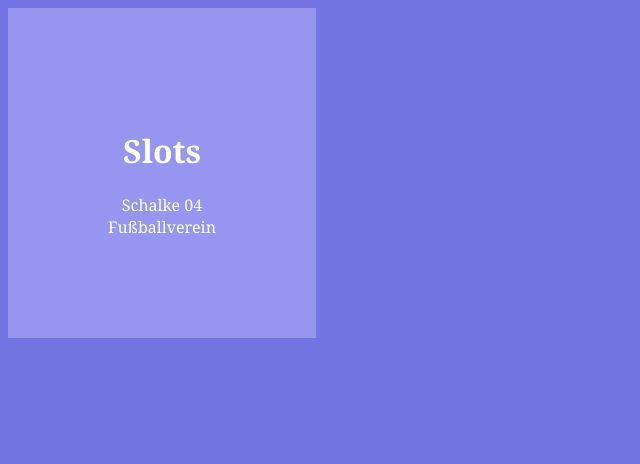
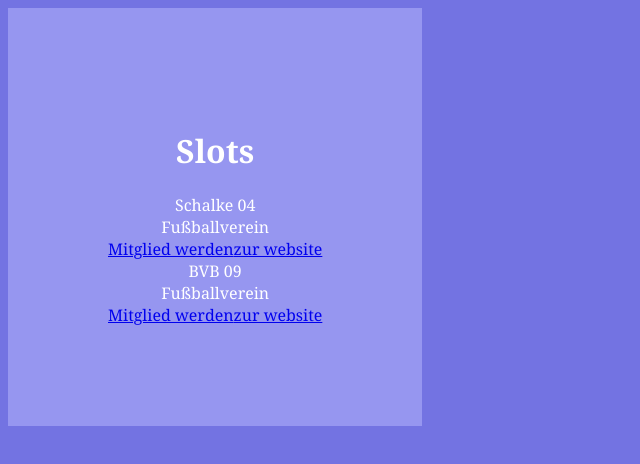
Before and after one commit to siggi-ai/Vue-Practice, a Vue app: page / in a window 1280 px wide. Shown: the top 464 px of the page, without its empty margins (0-640 px from the left). Built offline with nearby package versions, Linux system fonts and the light colour scheme.

Commit message:
two cards

```diff
--- a/src/App.vue
+++ b/src/App.vue
@@ -7,6 +7,13 @@
       :action-on="true"
       member-link="https://schalke04.de/"
       web-link="https://schalke04.de/"
+    />
+    <Card
+      title="BVB 09"
+      body="Fußballverein"
+      :action-on="true"
+      member-link="https://www.bvb.de/"
+      web-link="https://www.bvb.de/"
     />
   </div>
 </template>
--- a/src/components/Card.vue
+++ b/src/components/Card.vue
@@ -18,6 +18,16 @@ export default {
     body: {
       type: String,
     },
+    actionOn: {
+      type: Boolean,
+      default: false,
+    },
+    memberLink: {
+      type: String,
+    },
+    webLink: {
+      type: String,
+    }
   },
 };
 </script>
```
